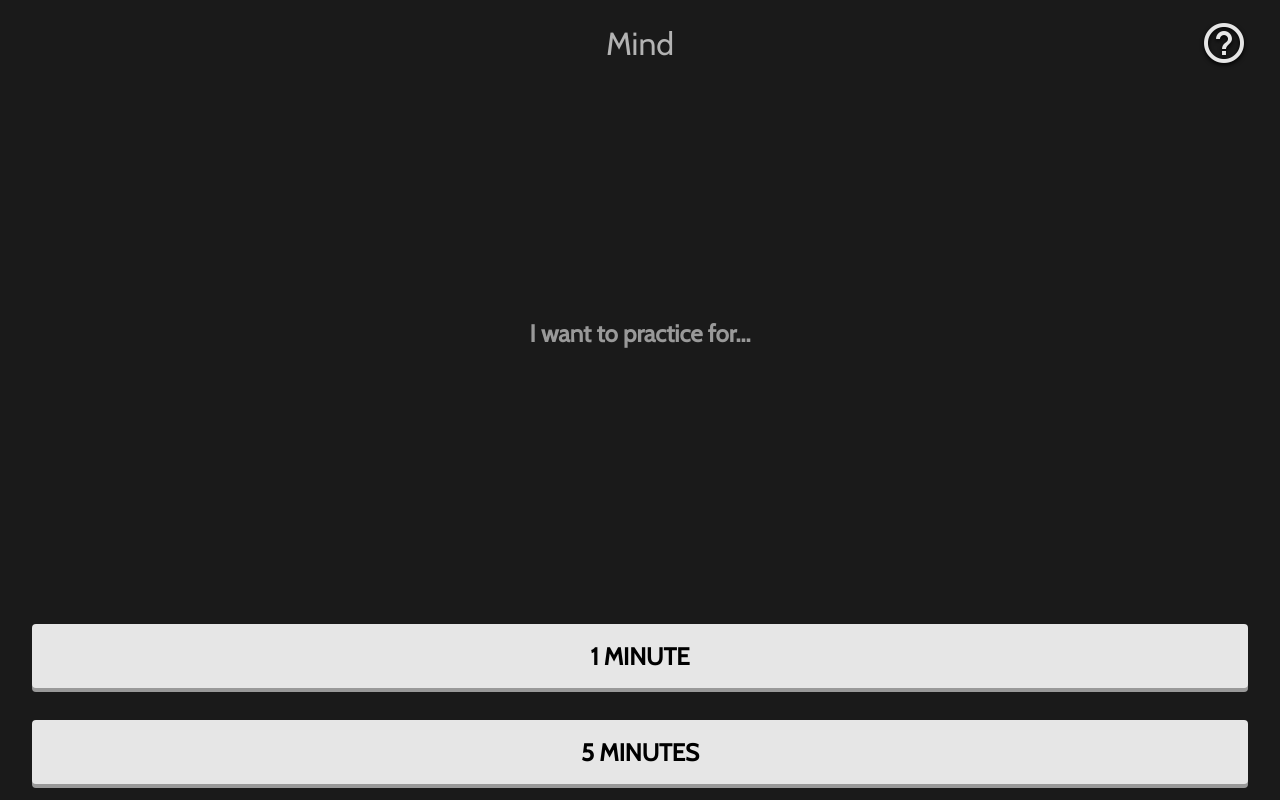
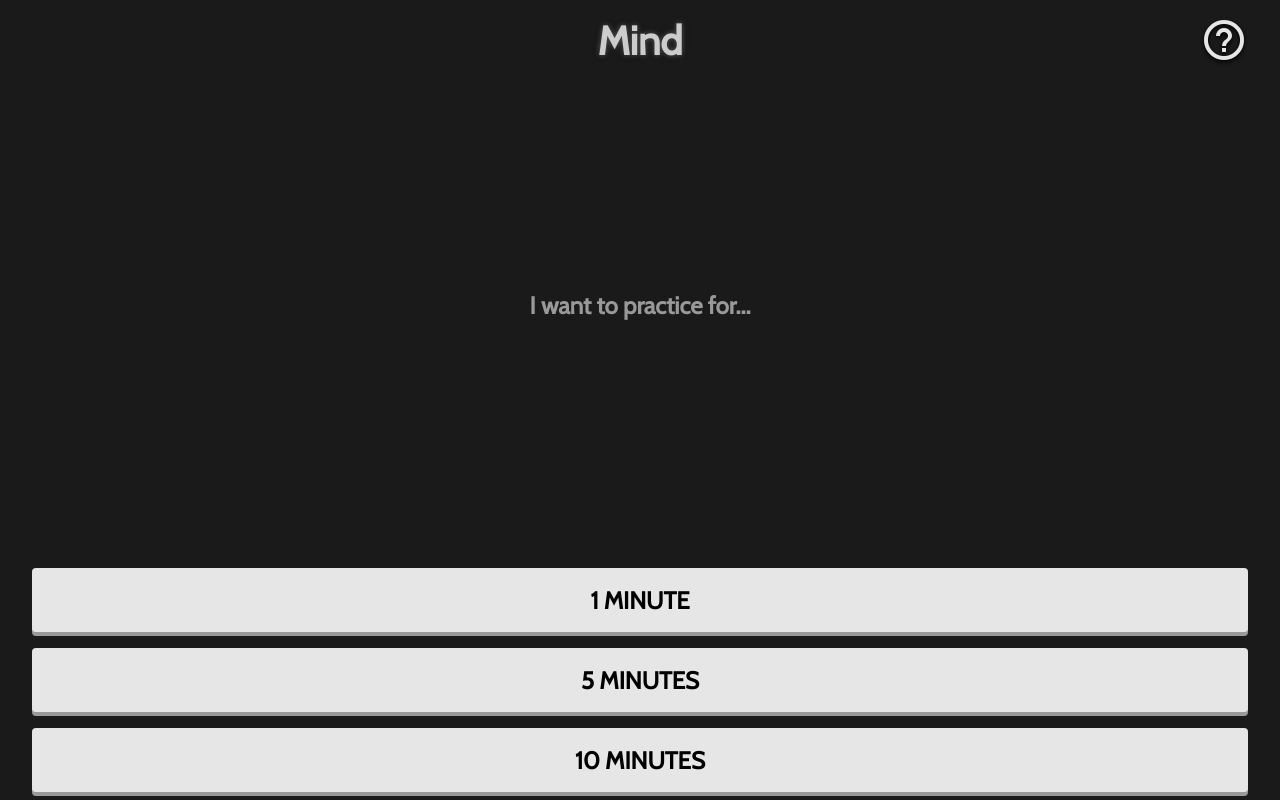
Before and after one commit to ryanallen/openmindapp, a PHP site: page / in a window 1280 px wide. Run offline with PHP 8.4, Linux system fonts and the light colour scheme.

Commit message:
audio v13 with 10 minutes added
cleaned up stuff, made buttons glow, etc

```diff
--- a/contemplation-5min.html
+++ b/contemplation-10min.html
@@ -2,7 +2,7 @@
 <html lang="en-US">
 <head>
   <meta charset="UTF-8">
-	<title>5 Minute Insight Mediation</title>
+	<title>10 Minute Insight Mediation</title>
 	<meta name="author" content="Ryan Allen">
 	<meta name="description" content="Know Thyself">
   <meta name="viewport" content="width=device-width, initial-scale=1">
@@ -19,7 +19,7 @@
         <i class="material-icons top-bar__action-button">arrow_back</i>
       </a>
       <div class="top-bar__title">
-        <h1 class="top-bar__sub">Mind: 5 Minute Insight Meditation</h1>
+        <h1 class="top-bar__sub">Mind: 10 Minute Insight Meditation</h1>
       </div>
       <a href="https://goo.gl/forms/QJo2Nh8JdxR3fzjX2" class="top-bar__right-action" target="about_blank">
         <i class="material-icons top-bar__action-button">help_outline</i>
@@ -28,7 +28,7 @@
 
     <div class="home-scene">
     <audio controls>
-      <source src="audio/v12-5min-32kbs.aac" type="audio/aac">
+      <source src="audio/v13-10min-32kbs.aac" type="audio/aac">
     </audio>
     </div>
 
--- a/contemplation-1min.html
+++ b/contemplation-1min.html
@@ -2,7 +2,7 @@
 <html lang="en-US">
 <head>
   <meta charset="UTF-8">
-	<title>5 Minute Insight Mediation</title>
+	<title>1 Minute Insight Mediation</title>
 	<meta name="author" content="Ryan Allen">
 	<meta name="description" content="Know Thyself">
   <meta name="viewport" content="width=device-width, initial-scale=1">
@@ -28,7 +28,7 @@
 
     <div class="home-scene">
     <audio controls>
-      <source src="audio/v12-1min-32kbs.aac" type="audio/aac">
+      <source src="audio/v13-1min-32kbs.aac" type="audio/aac">
     </audio>
     </div>
 
--- a/index.html
+++ b/index.html
@@ -35,6 +35,9 @@
       <a href="contemplation-5min.html">
         <h2 class="button">5 Minutes</h2>
       </a>
+      <a href="contemplation-10min.html">
+        <h2 class="button">10 Minutes</h2>
+      </a>
 
   <script>
     function practiceLength() {
--- a/style/mind.css
+++ b/style/mind.css
@@ -38,9 +38,10 @@ h1 {
 .top-bar__home {
   margin: auto;
   text-align: center;
-  color: #b3b3b3;
-  font-size: 4vh;
-  font-weight: 500; }
+  color: #cccccc;
+  font-size: 40px;
+  font-weight: bold;
+  text-shadow: 0 0 4px #4d4d4d, 0 0 6px #333333; }
 
 .top-bar__sub {
   margin: auto;
@@ -77,11 +78,6 @@ h2 {
   -ms-flex-direction: column;
   flex-direction: column; }
 
-.icons {
-  fill: #e6e6e6; }
-  .icons:hover {
-    fill: white; }
-
 .top-bar {
   display: -webkit-flex;
   display: -ms-flexbox;
@@ -112,7 +108,8 @@ h2 {
   -ms-flex-align: center;
   align-items: center; }
   .top-bar__left-action:hover {
-    color: white; }
+    color: white;
+    text-shadow: 0 0 16px gray; }
   .top-bar__left-action:active {
     color: black; }
 
@@ -189,17 +186,18 @@ h2 {
   -webkit-justify-content: center;
   -ms-flex-pack: center;
   justify-content: center;
-  margin: 16px 32px;
+  margin: 8px 32px;
   border-radius: 4px;
   cursor: pointer; }
   .button:hover {
-    background-color: white; }
+    background-color: white;
+    box-shadow: 0 4px 0 0 #999999, 0 0 16px 0 gray; }
   .button:active {
     color: white;
     background-color: #333333;
     box-shadow: 0 0 0 0;
     box-shadow: inset 0 2px 2px #000000;
-    margin: 20px 32px 12px; }
+    margin: 12px 32px 4px; }
 
 input[type=range] {
   -webkit-appearance: none;
--- a/style/partials/_mind_flexboxes.scss
+++ b/style/partials/_mind_flexboxes.scss
@@ -4,12 +4,6 @@
 	flex-direction:	column; /// going to lay this out vertically
 }
 
-.icons{
-	fill:$c90;
-		&:hover {
-			fill:$c100;
-		}
-}
 .top-bar {
 	@include flex(2);/// 1/12 of the viewport height
 	/// layout defaults to horiz
@@ -23,6 +17,7 @@
 		color: $c90;
 			&:hover {
 				color:$c100;
+				text-shadow:0 0 16px $c50;
 			}
 			&:active {
 				color: $c00;
@@ -71,17 +66,19 @@
 	box-shadow: 0 4px 0 0 $c60;
   		&:hover {
   	 		background-color: $c100;
+  	 		box-shadow: 0 4px 0 0 $c60, 0 0 16px 0 $c50; ///makes the button glow on hover
+
   	 	}
   	 	&:active {
   	 		color: $c100;
   	 		background-color: $c20;
   	 		box-shadow: 0 0 0 0;
   	 		box-shadow: inset 0 2px 2px #000000;
-  	 		margin: 20px 32px 12px;
+  	 		margin: 12px 32px 4px; /// makes the button click down into place on tap
   	 	}
 	transition: background-color .2s ease, box-shadow .2s ease, margin .2s ease, color .2s ease;
 	justify-content: center; /// centers text on the x axis
-	margin:16px 32px;
+	margin:8px 32px;
 	border-radius: 4px;
 	cursor:pointer;
 
--- a/style/partials/_mind_type.scss
+++ b/style/partials/_mind_type.scss
@@ -20,9 +20,10 @@ h1 {
 	.top-bar__home {
 		margin: auto; ///horizontally center
 		text-align: center;
-  		color: $c70; ///this is set in import.scss
-  		font-size: 4vh; ///dynamic text size set to 4% of viewport height
-  		font-weight: 500;
+  		color: $c80; ///this is set in import.scss
+  		font-size: 40px; ///dynamic text size set to 4% of viewport height
+  		font-weight: bold;
+  		text-shadow: 0 0 4px $c30, 0 0 6px $c20;
 	}
 
 	.top-bar__sub {
```
Also changed, not shown: 4 other files.
